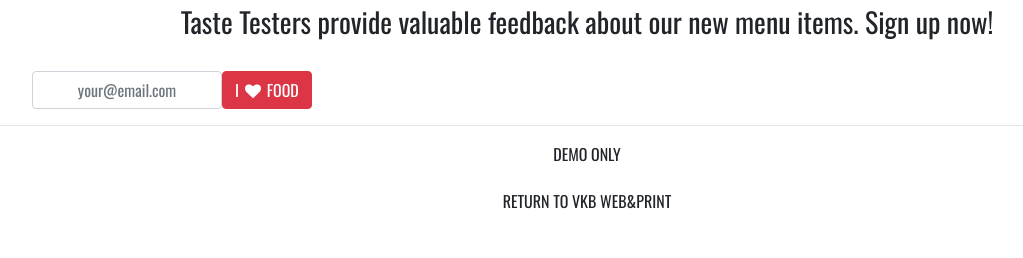
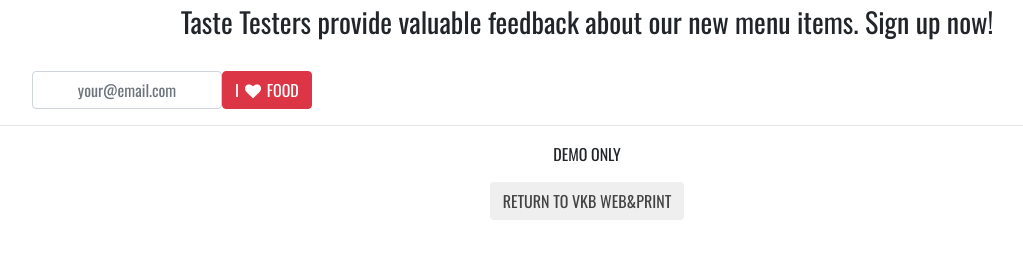
Before and after one commit to vkbwebprint/demo-bootstrap, a plain HTML site: page index.html in a window 1280 px wide. Shown: the part 434-692 px from the top of the page, without its empty margins (53-1076 px from the left). Drawn offline with nearby package versions, Linux system fonts and the light colour scheme.

Commit message:
Styled button

```diff
--- a/css/custom.css
+++ b/css/custom.css
@@ -11,6 +11,11 @@ img {
     height: auto !important;
 }
 
+a.btn {
+    background-color: #efefef;
+    color: #434343;
+}
+
 footer {
     font-family: "Oswald", sans-serif;
     left: 0px;
```
